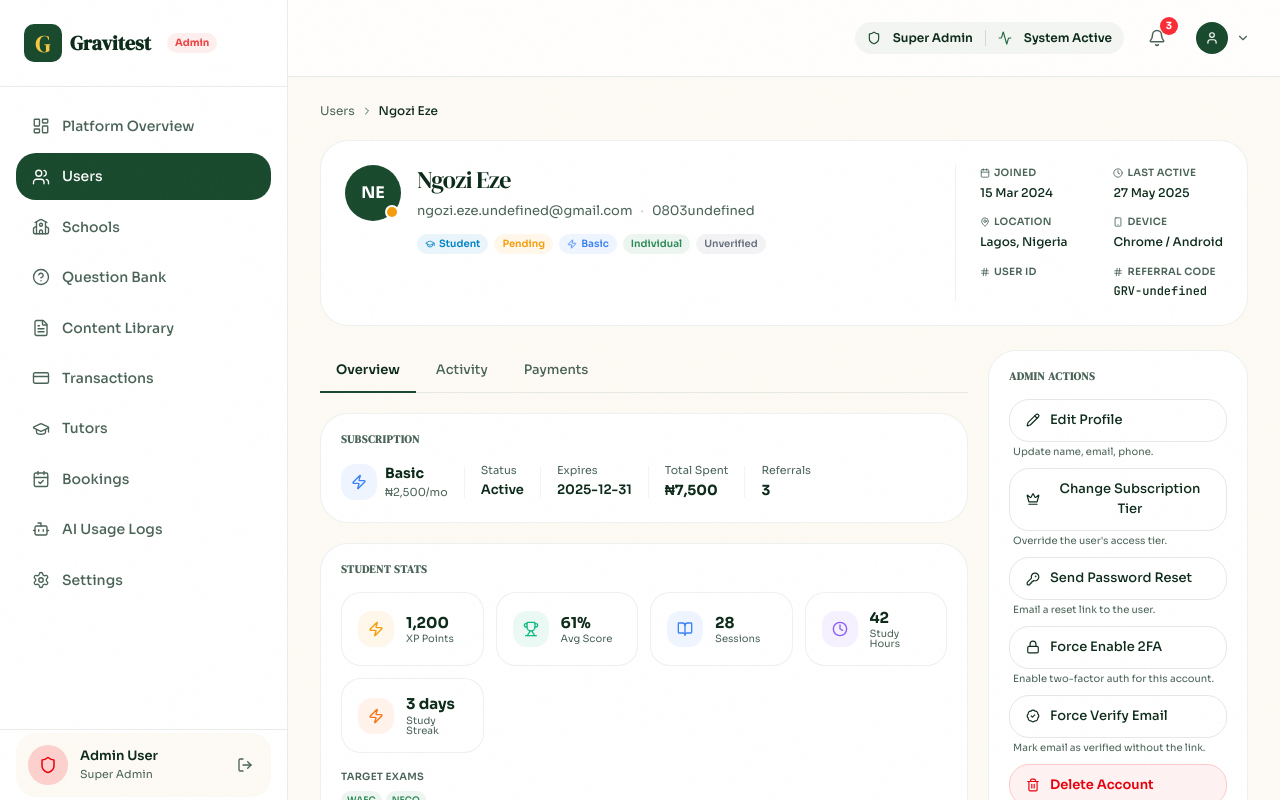
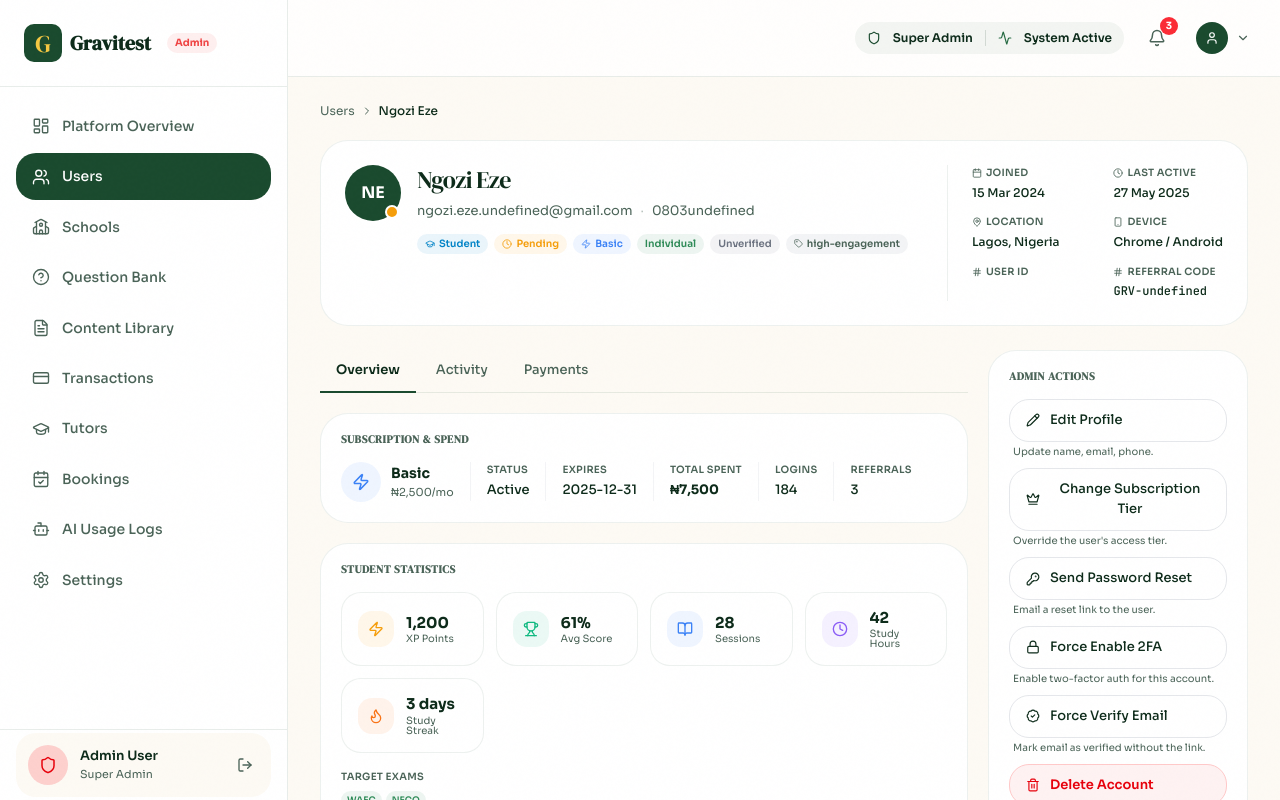
Before and after one commit to Rengkat/gravitest, a Next.js app in the folder client/: page /admin/users/1 in a window 1280 px wide. Shown: the top 800 px of the page. Built offline with nearby package versions, Linux system fonts and the light colour scheme.

Commit message:
update: overview tab and user deatil user

```diff
--- a/client/app/(super-admin)/admin/users/[id]/components/OverviewTab.tsx
+++ b/client/app/(super-admin)/admin/users/[id]/components/OverviewTab.tsx
@@ -10,12 +10,15 @@ import {
   CheckCircle2,
   School,
   Crown,
-  Hash,
   StickyNote,
+  TrendingUp,
+  Flame,
 } from "lucide-react";
 import type { User } from "../../types";
 import { Badge } from "../../components/Primitives";
 import { SUBSCRIPTION_CONFIG } from "../../constants";
+
+// ─── Local stat card ──────────────────────────────────────────────────────────
 
 function StatCard({
   icon: Icon,
@@ -39,8 +42,8 @@ function StatCard({
         style={{ background: `${color}15` }}>
         <Icon size={16} style={{ color }} />
       </div>
-      <div>
-        <div className="text-[15px] font-bold text-green-900 leading-tight">{value}</div>
+      <div className="min-w-0">
+        <div className="text-[15px] font-bold text-green-900 leading-tight truncate">{value}</div>
         <div className="text-[10px] text-text-muted leading-none mt-0.5">{label}</div>
         {sub && (
           <div className="text-[10px] mt-0.5" style={{ color }}>
@@ -52,301 +55,308 @@ function StatCard({
   );
 }
 
+// ─── Section wrapper ──────────────────────────────────────────────────────────
+
+function Section({ title, children }: { title: string; children: React.ReactNode }) {
+  return (
+    <div className="rounded-2xl bg-white border p-5" style={{ borderColor: "rgba(30,80,50,0.08)" }}>
+      <h2 className="text-[11px] font-bold uppercase tracking-wider text-text-muted mb-4">
+        {title}
+      </h2>
+      {children}
+    </div>
+  );
+}
+
+// ─── Main ─────────────────────────────────────────────────────────────────────
+
 export function OverviewTab({ user }: { user: User }) {
   const subCfg = SUBSCRIPTION_CONFIG[user.subscriptionTier];
   const SubIcon = subCfg.icon;
 
   return (
     <div className="space-y-5">
-      {/* Subscription card */}
+      {/* ── Subscription ── */}
+      <Section title="Subscription & Spend">
+        <div className="flex flex-wrap items-center gap-4">
+          <div className="flex items-center gap-2.5">
             <div
-        className="rounded-2xl bg-white border p-5"
-        style={{ borderColor: "rgba(30,80,50,0.08)" }}>
-        <h2 className="text-[11px] font-bold uppercase tracking-wider text-text-muted mb-4">
-          Subscription
-        </h2>
-        <div className="flex flex-wrap items-center gap-4">
-          <div className="flex items-center gap-2">
-            <div
-              className="w-9 h-9 rounded-lg flex items-center justify-center"
+              className="w-10 h-10 rounded-xl flex items-center justify-center"
               style={{ background: subCfg.bg }}>
-              <SubIcon size={16} style={{ color: subCfg.color }} />
+              <SubIcon size={18} style={{ color: subCfg.color }} />
             </div>
             <div>
               <div className="text-[14px] font-bold text-green-900">{subCfg.label}</div>
               <div className="text-[11px] text-text-muted">{subCfg.price}</div>
             </div>
           </div>
-          <div className="h-8 w-px bg-gray-100" />
-          <div>
-            <div className="text-[11px] text-text-muted">Status</div>
-            <div className="text-[13px] font-semibold text-green-900 capitalize">
-              {user.subscriptionStatus}
+
+          {[
+            {
+              label: "Status",
+              value: <span className="capitalize">{user.subscriptionStatus}</span>,
+            },
+            ...(user.subscriptionExpiry
+              ? [{ label: "Expires", value: user.subscriptionExpiry }]
+              : []),
+            {
+              label: "Total Spent",
+              value:
+                user.totalSpent > 0 ? (
+                  <strong className="text-green-900">₦{user.totalSpent.toLocaleString()}</strong>
+                ) : (
+                  "—"
+                ),
+            },
+            { label: "Logins", value: user.totalLogins },
+            { label: "Referrals", value: user.referralCount },
+          ].map(({ label, value }) => (
+            <div key={label} className="flex flex-col gap-0.5 pl-4 border-l border-gray-100">
+              <span className="text-[10px] font-semibold uppercase tracking-wide text-text-muted">
+                {label}
+              </span>
+              <span className="text-[13px] text-green-900 font-medium">{value}</span>
             </div>
+          ))}
         </div>
-          {user.subscriptionExpiry && (
-            <>
-              <div className="h-8 w-px bg-gray-100" />
-              <div>
-                <div className="text-[11px] text-text-muted">Expires</div>
-                <div className="text-[13px] font-semibold text-green-900">
-                  {user.subscriptionExpiry}
-                </div>
-              </div>
-            </>
-          )}
-          <div className="h-8 w-px bg-gray-100" />
-          <div>
-            <div className="text-[11px] text-text-muted">Total Spent</div>
-            <div className="text-[14px] font-bold text-green-900">
-              {user.totalSpent > 0 ? `₦${user.totalSpent.toLocaleString()}` : "—"}
-            </div>
-          </div>
-          <div className="h-8 w-px bg-gray-100" />
-          <div>
-            <div className="text-[11px] text-text-muted">Referrals</div>
-            <div className="text-[14px] font-bold text-green-900">{user.referralCount}</div>
-          </div>
-        </div>
-      </div>
+      </Section>
 
-      {/* Role-specific stats */}
-      {user.role === "student" && user.studentProfile && (
-        <div
-          className="rounded-2xl bg-white border p-5"
-          style={{ borderColor: "rgba(30,80,50,0.08)" }}>
-          <h2 className="text-[11px] font-bold uppercase tracking-wider text-text-muted mb-4">
-            Student Stats
-          </h2>
-          <div className="grid grid-cols-2 sm:grid-cols-3 lg:grid-cols-4 gap-3 mb-4">
+      {/* ── Student ── */}
+      {user.role === "student" &&
+        user.studentProfile &&
+        (() => {
+          const p = user.studentProfile;
+          return (
+            <Section title="Student Statistics">
+              <div className="grid grid-cols-2 sm:grid-cols-3 xl:grid-cols-4 gap-3 mb-4">
                 <StatCard
                   icon={Zap}
                   label="XP Points"
-              value={user.studentProfile.xpPoints.toLocaleString()}
+                  value={p.xpPoints.toLocaleString()}
                   color="#f59e0b"
                 />
                 <StatCard
                   icon={Trophy}
                   label="Avg Score"
-              value={`${user.studentProfile.averageScore}%`}
-              color={user.studentProfile.averageScore >= 60 ? "#10b981" : "#ef4444"}
+                  value={`${p.averageScore}%`}
+                  color={p.averageScore >= 60 ? "#10b981" : "#ef4444"}
                 />
                 <StatCard
                   icon={BookOpen}
                   label="Sessions"
-              value={user.studentProfile.sessionsCompleted.toLocaleString()}
+                  value={p.sessionsCompleted.toLocaleString()}
                   color="#3b82f6"
                 />
                 <StatCard
                   icon={Clock}
                   label="Study Hours"
-              value={user.studentProfile.totalStudyHours}
+                  value={p.totalStudyHours}
                   color="#8b5cf6"
                 />
                 <StatCard
-              icon={Zap}
+                  icon={Flame}
                   label="Study Streak"
-              value={`${user.studentProfile.streak} days`}
+                  value={`${p.streak} days`}
                   color="#f97316"
                 />
-            {user.studentProfile.rank && (
-              <StatCard
-                icon={Crown}
-                label="Leaderboard Rank"
-                value={`#${user.studentProfile.rank}`}
-                color="#2e8b57"
-              />
+                {p.rank && (
+                  <StatCard icon={Crown} label="Leaderboard" value={`#${p.rank}`} color="#2e8b57" />
                 )}
               </div>
 
-          {/* School info */}
-          {user.studentProfile.schoolName && (
+              {p.schoolName && (
                 <div className="flex items-center gap-2 text-[12px] text-text-muted mb-3">
-              <School size={13} className="text-green-700" />
-              <span className="font-medium text-green-900">{user.studentProfile.schoolName}</span>
-              {user.studentProfile.className && <span>— {user.studentProfile.className}</span>}
-              {user.studentProfile.studentIdNumber && (
-                <span className="ml-auto font-mono text-[11px]">
-                  {user.studentProfile.studentIdNumber}
-                </span>
+                  <School size={13} className="text-green-700 shrink-0" />
+                  <span className="font-semibold text-green-900">{p.schoolName}</span>
+                  {p.className && <span>— {p.className}</span>}
+                  {p.studentIdNumber && (
+                    <span className="ml-auto font-mono text-[11px]">{p.studentIdNumber}</span>
                   )}
                 </div>
               )}
 
-          {/* Exam targets */}
-          {user.studentProfile.examTargets.length > 0 && (
-            <div>
+              {p.examTargets.length > 0 && (
+                <div className="mb-3">
                   <p className="text-[10px] font-semibold uppercase tracking-wide text-text-muted mb-1.5">
                     Target Exams
                   </p>
                   <div className="flex flex-wrap gap-1">
-                {user.studentProfile.examTargets.map((e) => (
+                    {p.examTargets.map((e) => (
                       <Badge key={e} label={e} color="#2e8b57" bg="#2e8b5715" size="xs" />
                     ))}
                   </div>
                 </div>
               )}
 
-          {/* Subjects */}
-          {user.studentProfile.subjectsEnrolled.length > 0 && (
-            <div className="mt-3">
+              {p.subjectsEnrolled.length > 0 && (
+                <div>
                   <p className="text-[10px] font-semibold uppercase tracking-wide text-text-muted mb-1.5">
                     Subjects Enrolled
                   </p>
                   <div className="flex flex-wrap gap-1">
-                {user.studentProfile.subjectsEnrolled.map((s) => (
+                    {p.subjectsEnrolled.map((s) => (
                       <Badge key={s} label={s} color="#0284c7" bg="#0284c715" size="xs" />
                     ))}
                   </div>
                 </div>
               )}
-        </div>
-      )}
+            </Section>
+          );
+        })()}
 
-      {user.role === "tutor" && user.tutorProfile && (
-        <div
-          className="rounded-2xl bg-white border p-5"
-          style={{ borderColor: "rgba(30,80,50,0.08)" }}>
-          <h2 className="text-[11px] font-bold uppercase tracking-wider text-text-muted mb-4">
-            Tutor Stats
-          </h2>
-          <div className="grid grid-cols-2 sm:grid-cols-3 lg:grid-cols-4 gap-3 mb-4">
+      {/* ── Tutor ── */}
+      {user.role === "tutor" &&
+        user.tutorProfile &&
+        (() => {
+          const p = user.tutorProfile;
+          const availColor =
+            p.availabilityStatus === "available"
+              ? "#10b981"
+              : p.availabilityStatus === "busy"
+                ? "#f59e0b"
+                : "#6b7280";
+
+          return (
+            <Section title="Tutor Statistics">
+              <div className="grid grid-cols-2 sm:grid-cols-3 xl:grid-cols-4 gap-3 mb-4">
                 <StatCard
                   icon={Star}
-              label="Rating"
-              value={`${user.tutorProfile.rating} ★ (${user.tutorProfile.ratingCount})`}
+                  label={`Rating (${p.ratingCount})`}
+                  value={`${p.rating} / 5.0`}
                   color="#f59e0b"
                 />
                 <StatCard
                   icon={Users}
-              label="Students"
-              value={user.tutorProfile.totalStudentsTaught.toLocaleString()}
+                  label="Students Taught"
+                  value={p.totalStudentsTaught.toLocaleString()}
                   color="#3b82f6"
                 />
                 <StatCard
                   icon={BookOpen}
-              label="Sessions"
-              value={user.tutorProfile.totalSessionsConducted.toLocaleString()}
+                  label="Sessions Conducted"
+                  value={p.totalSessionsConducted.toLocaleString()}
                   color="#8b5cf6"
                 />
                 <StatCard
                   icon={Clock}
                   label="Experience"
-              value={`${user.tutorProfile.yearsOfExperience} yrs`}
+                  value={`${p.yearsOfExperience} yrs`}
                   color="#2e8b57"
                 />
-            {user.tutorProfile.hourlyRate && (
+                {p.hourlyRate && (
                   <StatCard
-                icon={Crown}
+                    icon={TrendingUp}
                     label="Hourly Rate"
-                value={`₦${user.tutorProfile.hourlyRate.toLocaleString()}`}
+                    value={`₦${p.hourlyRate.toLocaleString()}`}
                     color="#f59e0b"
                   />
                 )}
               </div>
 
-          <div className="flex items-center gap-3 mb-3">
-            {user.tutorProfile.isVerified && (
-              <span className="flex items-center gap-1 text-[12px] text-green-600 font-semibold">
-                <CheckCircle2 size={13} /> Verified Tutor
+              <div className="flex items-center gap-4 mb-4">
+                {p.isVerified && (
+                  <span className="flex items-center gap-1.5 text-[12px] text-green-600 font-semibold">
+                    <CheckCircle2 size={14} /> Verified Tutor
                   </span>
                 )}
                 <span
                   className="text-[12px] font-semibold capitalize"
-              style={{
-                color:
-                  user.tutorProfile.availabilityStatus === "available"
-                    ? "#10b981"
-                    : user.tutorProfile.availabilityStatus === "busy"
-                      ? "#f59e0b"
-                      : "#6b7280",
-              }}>
-              ● {user.tutorProfile.availabilityStatus.replace("_", " ")}
+                  style={{ color: availColor }}>
+                  ● {p.availabilityStatus.replace("_", " ")}
                 </span>
               </div>
 
-          {user.tutorProfile.subjects.length > 0 && (
+              {p.subjects.length > 0 && (
                 <div className="mb-3">
                   <p className="text-[10px] font-semibold uppercase tracking-wide text-text-muted mb-1.5">
                     Subjects
                   </p>
                   <div className="flex flex-wrap gap-1">
-                {user.tutorProfile.subjects.map((s) => (
+                    {p.subjects.map((s) => (
                       <Badge key={s} label={s} color="#8b5cf6" bg="#8b5cf615" size="xs" />
                     ))}
                   </div>
                 </div>
               )}
 
-          {user.tutorProfile.qualifications.length > 0 && (
+              {p.qualifications.length > 0 && (
                 <div>
                   <p className="text-[10px] font-semibold uppercase tracking-wide text-text-muted mb-1.5">
                     Qualifications
                   </p>
                   <div className="flex flex-wrap gap-1">
-                {user.tutorProfile.qualifications.map((q) => (
+                    {p.qualifications.map((q) => (
                       <Badge key={q} label={q} color="#2e8b57" bg="#2e8b5715" size="xs" />
                     ))}
                   </div>
                 </div>
               )}
-        </div>
+
+              {p.bio && (
+                <p
+                  className="mt-3 text-[12px] text-text-muted italic leading-relaxed border-t pt-3"
+                  style={{ borderColor: "rgba(30,80,50,0.06)" }}>
+                  {p.bio}
+                </p>
               )}
+            </Section>
+          );
+        })()}
 
-      {user.role === "school_admin" && user.schoolAdminProfile && (
-        <div
-          className="rounded-2xl bg-white border p-5"
-          style={{ borderColor: "rgba(30,80,50,0.08)" }}>
-          <h2 className="text-[11px] font-bold uppercase tracking-wider text-text-muted mb-4">
-            School Overview
-          </h2>
+      {/* ── School Admin ── */}
+      {user.role === "school_admin" &&
+        user.schoolAdminProfile &&
+        (() => {
+          const p = user.schoolAdminProfile;
+          const typeColor =
+            p.schoolType === "private"
+              ? "#7c3aed"
+              : p.schoolType === "international"
+                ? "#3b82f6"
+                : "#2e8b57";
+          return (
+            <Section title="School Overview">
               <div className="grid grid-cols-2 sm:grid-cols-3 gap-3 mb-4">
                 <StatCard
                   icon={Users}
                   label="Students Managed"
-              value={user.schoolAdminProfile.managedStudentCount.toLocaleString()}
+                  value={p.managedStudentCount.toLocaleString()}
                   color="#f59e0b"
                 />
                 <StatCard
                   icon={BookOpen}
                   label="Teachers"
-              value={user.schoolAdminProfile.managedTeacherCount}
+                  value={p.managedTeacherCount}
                   color="#3b82f6"
                 />
                 <StatCard
                   icon={School}
                   label="Classes"
-              value={user.schoolAdminProfile.managedClasses.length}
+                  value={p.managedClasses.length}
                   color="#8b5cf6"
                 />
               </div>
               <div className="flex items-center gap-2 text-[12px] text-text-muted mb-2">
                 <School size={13} className="text-green-700" />
-            <span className="font-semibold text-green-900">
-              {user.schoolAdminProfile.schoolName}
-            </span>
-            <Badge
-              label={user.schoolAdminProfile.schoolType}
-              color="#7c3aed"
-              bg="#7c3aed15"
-              size="xs"
-            />
+                <span className="font-semibold text-green-900">{p.schoolName}</span>
+                <Badge label={p.schoolType} color={typeColor} bg={`${typeColor}15`} size="xs" />
               </div>
               <p className="text-[12px] text-text-muted">
-            Role:{" "}
+                Admin Role:{" "}
                 <span className="font-semibold text-green-900 capitalize">
-              {user.schoolAdminProfile.adminRole.replace(/_/g, " ")}
+                  {p.adminRole.replace(/_/g, " ")}
                 </span>
                 <span className="mx-2 opacity-40">·</span>
                 Plan:{" "}
                 <span className="font-semibold text-green-900 capitalize">
-              {user.schoolAdminProfile.subscriptionManaged}
+                  {p.subscriptionManaged}
                 </span>
               </p>
-        </div>
-      )}
+            </Section>
+          );
+        })()}
 
-      {/* Notes */}
+      {/* ── Admin Notes ── */}
       {user.notes && (
         <div className="rounded-2xl bg-amber-50 border border-amber-100 p-5">
           <div className="flex items-center gap-2 text-[11px] font-bold uppercase tracking-wider text-amber-700 mb-2">
--- a/client/app/(super-admin)/admin/users/[id]/components/UserDetailHeader.tsx
+++ b/client/app/(super-admin)/admin/users/[id]/components/UserDetailHeader.tsx
@@ -1,7 +1,17 @@
 "use client";
 
 import Link from "next/link";
-import { BadgeCheck, MapPin, Smartphone, Calendar, Clock, Hash, ChevronRight } from "lucide-react";
+import {
+  BadgeCheck,
+  MapPin,
+  Smartphone,
+  Calendar,
+  Clock,
+  Hash,
+  ChevronRight,
+  Shield,
+  Tag,
+} from "lucide-react";
 import type { User } from "../../types";
 import {
   ROLE_CONFIG,
@@ -20,6 +30,7 @@ export function UserDetailHeader({ user }: { user: User }) {
   const verCfg = VERIFICATION_CONFIG[user.verificationStatus];
   const RoleIcon = roleCfg.icon;
   const SubIcon = subCfg.icon;
+  const StatusIcon = statusCfg.icon;
 
   return (
     <div className="mb-6">
@@ -38,22 +49,21 @@ export function UserDetailHeader({ user }: { user: User }) {
 
       {/* Header card */}
       <div
-        className="rounded-2xl bg-white border p-6 flex flex-col sm:flex-row gap-6"
+        className="rounded-2xl bg-white border p-6 flex flex-col lg:flex-row gap-6"
         style={{ borderColor: "rgba(30,80,50,0.08)" }}>
         {/* Left: avatar + identity */}
         <div className="flex items-start gap-4 flex-1 min-w-0">
           <div className="relative shrink-0">
             <Avatar user={user} size="lg" />
-            {/* Online dot based on status */}
             <span
               className="absolute bottom-0.5 right-0.5 w-3.5 h-3.5 rounded-full border-2 border-white"
               style={{ background: statusCfg.color }}
-              aria-hidden="true"
+              title={statusCfg.label}
             />
           </div>
 
-          <div className="min-w-0">
-            {/* Name row */}
+          <div className="min-w-0 flex-1">
+            {/* Name + trust signals */}
             <div className="flex items-center gap-2 flex-wrap mb-1.5">
               <h1 className="font-serif text-2xl text-green-900 leading-tight">
                 {user.firstName} {user.lastName}
@@ -62,13 +72,13 @@ export function UserDetailHeader({ user }: { user: User }) {
                 <BadgeCheck size={18} className="text-green-600 shrink-0" aria-label="Verified" />
               )}
               {user.twoFactorEnabled && (
-                <span className="px-1.5 py-0.5 rounded-full bg-blue-50 text-blue-600 text-[9px] font-bold">
-                  2FA
+                <span className="inline-flex items-center gap-1 px-1.5 py-0.5 rounded-full bg-blue-50 text-blue-600 text-[9px] font-bold">
+                  <Shield size={9} /> 2FA
                 </span>
               )}
             </div>
 
-            {/* Email + phone */}
+            {/* Email · phone */}
             <p className="text-[13px] text-text-muted mb-3">
               {user.email}
               <span className="mx-2 opacity-40">·</span>
@@ -78,21 +88,30 @@ export function UserDetailHeader({ user }: { user: User }) {
             {/* Badge row */}
             <div className="flex flex-wrap gap-1.5">
               <Badge label={roleCfg.label} color={roleCfg.color} bg={roleCfg.bg} icon={RoleIcon} />
-              <span
-                className="inline-flex items-center gap-1 px-2 py-0.5 rounded-full text-[10px] font-semibold"
-                style={{ background: statusCfg.bg, color: statusCfg.color }}>
-                {statusCfg.label}
-              </span>
+              <Badge
+                label={statusCfg.label}
+                color={statusCfg.color}
+                bg={statusCfg.bg}
+                icon={StatusIcon}
+              />
               <Badge label={subCfg.label} color={subCfg.color} bg={subCfg.bg} icon={SubIcon} />
               <Badge label={accCfg.label} color={accCfg.color} bg={accCfg.bg} />
               <Badge label={verCfg.label} color={verCfg.color} bg={verCfg.bg} />
+              {user.tags?.map((tag) => (
+                <span
+                  key={tag}
+                  className="inline-flex items-center gap-1 px-2 py-0.5 rounded-full text-[10px] font-semibold bg-gray-100 text-text-muted">
+                  <Tag size={9} />
+                  {tag}
+                </span>
+              ))}
             </div>
           </div>
         </div>
 
         {/* Right: meta grid */}
         <dl
-          className="grid grid-cols-2 gap-x-6 gap-y-3 shrink-0 text-right sm:text-left border-t sm:border-t-0 sm:border-l pt-4 sm:pt-0 sm:pl-6"
+          className="grid grid-cols-2 gap-x-8 gap-y-3 shrink-0 border-t lg:border-t-0 lg:border-l pt-5 lg:pt-0 lg:pl-6 text-left"
           style={{ borderColor: "rgba(30,80,50,0.08)" }}>
           {[
             { icon: Calendar, label: "Joined", value: user.joinDate },
@@ -107,7 +126,10 @@ export function UserDetailHeader({ user }: { user: User }) {
                 <Icon size={10} />
                 {label}
               </dt>
-              <dd className={`text-[12px] font-medium text-green-900 ${mono ? "font-mono" : ""}`}>
+              <dd
+                className={`text-[12px] font-medium text-green-900 break-all ${
+                  mono ? "font-mono" : ""
+                }`}>
                 {value}
               </dd>
             </div>
```
Lines whose indentation alone changed are shown as unchanged.
